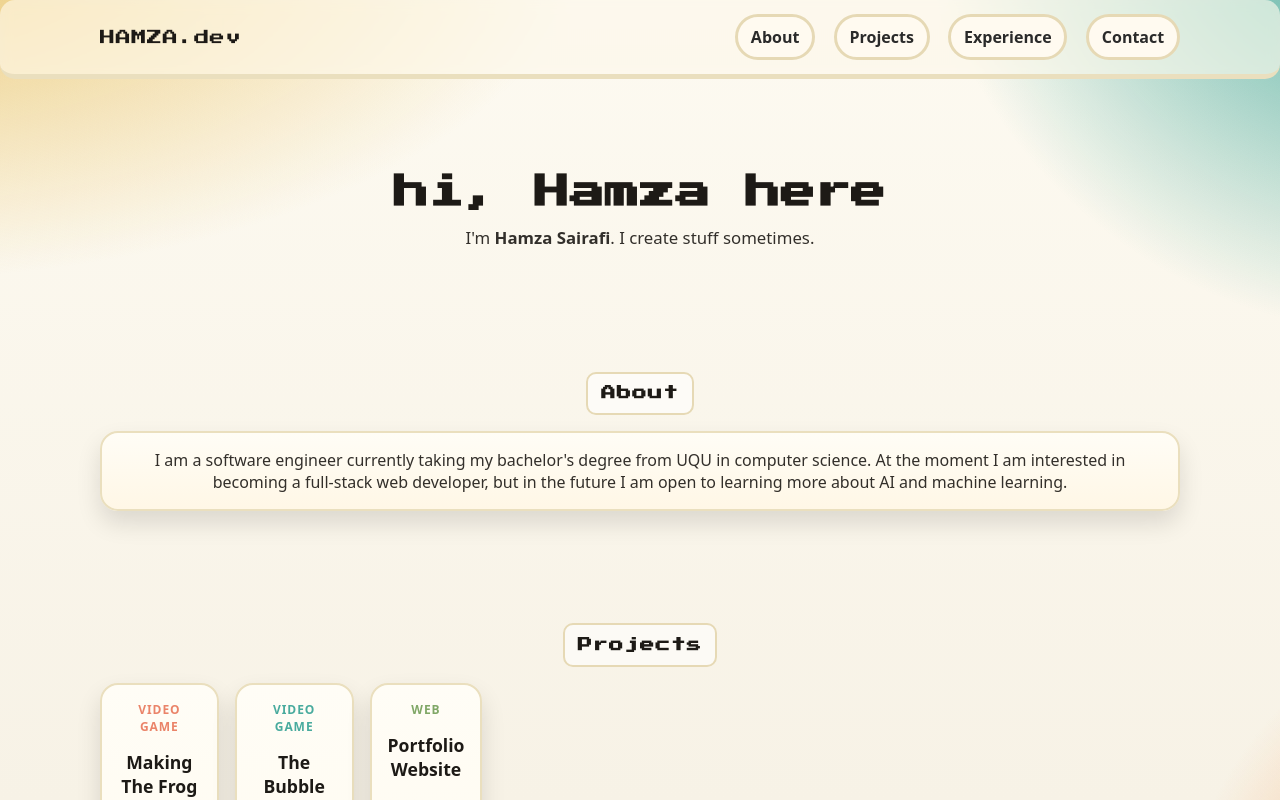
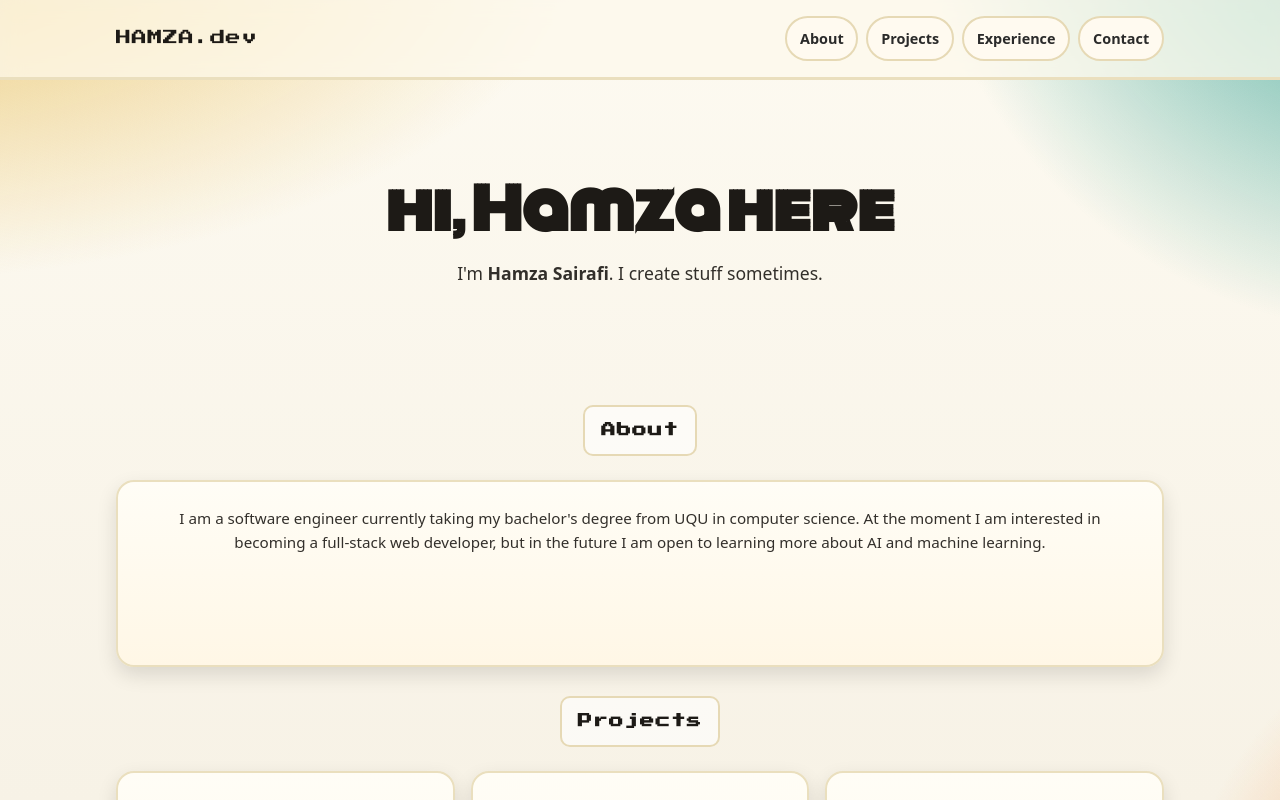
Before and after one commit to HamzaSairafi/Portfolio, a plain HTML site: page index.html in a window 1280 px wide. Shown: the top 800 px of the page. Drawn offline with Linux system fonts and the light colour scheme; a web font is replaced by a local one.

Commit message:
Refactor Style.css for improved structure and spacing

```diff
--- a/Style.css
+++ b/Style.css
@@ -1,19 +1,30 @@
-:root{
-    --ink: #1d1a16;                  /* deep coffee */
-    --cream: #f2e8cf;                /* paper */
-    --mustard: #e9c46a;              /* mustard */
-    --orange: #f4a261;               /* soft orange */
-    --rust: #e76f51;                 /* rust */
-    --olive: #6a994e;                /* olive green */
-    --teal: #2a9d8f;                 /* teal */
-    --navy: #264653;                 /* retro navy */
-    --shadow: rgba(0,0,0,.12);
+:root {
+    --ink: #1d1a16;
+    --cream: #f2e8cf;
+    --mustard: #e9c46a;
+    --orange: #f4a261;
+    --rust: #e76f51;
+    --olive: #6a994e;
+    --teal: #2a9d8f;
+    --navy: #264653;
+    --shadow: rgba(0, 0, 0, 0.12);
     --radius: 18px;
     --maxw: 1080px;
+    --spacing-xs: 0.5rem;
+    --spacing-sm: 0.75rem;
+    --spacing-md: 1rem;
+    --spacing-lg: 1.5rem;
+    --spacing-xl: 2.5rem;
 }
+
+* {
+    box-sizing: border-box;
+}
+
 body {
     margin: 0;
-    font-family: "Chivo", system-ui; /*System-ui keyword tells browser to use its defult font*/
+    padding: 0;
+    font-family: "Chivo", system-ui, -apple-system, sans-serif;
     color: var(--ink);
     background:
         radial-gradient(1200px 600px at -10% -10%, var(--mustard) 0%, transparent 60%),
@@ -21,75 +32,285 @@ body {
         radial-gradient(600px 600px at 120% 120%, var(--orange) 0%, transparent 60%),
         linear-gradient(180deg, #fdfaf1 0%, #f7f2e6 100%);
     background-attachment: fixed;
+    line-height: 1.6;
 }
 
-.container { width: min(100% - 2rem, var(--maxw)); margin-inline: auto; } /*makes when the browser wide pretty*/
-.stack { display: grid; gap: 1.25rem; }
-
-header {
-    position: sticky; top: 0; z-index: 50;/*z-index makes the header infront of the rest*/
-    backdrop-filter: saturate(120%) blur(6px); /*makes the nav bar tranpretaion blury*/
-    background: rgba(252, 248, 236, 0.65);
-    border-bottom: 5px solid #eadfbe;
-    border-radius: 15px;
+/* Layout */
+.container {
+    width: min(100% - 2rem, var(--maxw));
+    margin-inline: auto;
+    padding-inline: var(--spacing-md);
 }
 
-.bar { display:flex; align-items:center; justify-content:space-between; padding: .9rem 0; }
-.brand { display:flex; align-items:center; gap:.75rem; text-decoration:none; color:inherit; }
-
-.logo {
-    width: 42px; height: 42px; border-radius: 10px;
-    background: conic-gradient(from 210deg, var(--rust), var(--orange), var(--mustard), var(--olive), var(--teal), var(--rust));
-    box-shadow: 0 6px 18px var(--shadow), inset 0 0 0 3px #fff9;
+.stack {
+    display: grid;
+    gap: var(--spacing-lg);
 }
 
-.title { font-family: "Press Start 2P", system-ui; font-size: .95rem; letter-spacing: .5px; }
+.grid {
+    display: grid;
+    gap: var(--spacing-md);
+    grid-template-columns: 1fr;
+}
+
+@media (min-width: 768px) {
+    .grid {
+        grid-template-columns: repeat(2, 1fr);
+    }
+}
+
+@media (min-width: 1024px) {
+    .grid {
+        grid-template-columns: repeat(3, 1fr);
+    }
+}
+
+/* Header */
+header {
+    position: sticky;
+    top: 0;
+    z-index: 50;
+    backdrop-filter: saturate(120%) blur(10px);
+    background: rgba(252, 248, 236, 0.75);
+    border-bottom: 3px solid #eadfbe;
+}
+
+.bar {
+    display: flex;
+    align-items: center;
+    justify-content: space-between;
+    padding: var(--spacing-md) 0;
+    gap: var(--spacing-md);
+    flex-wrap: wrap;
+}
+
+.brand {
+    display: flex;
+    align-items: center;
+    gap: var(--spacing-sm);
+    text-decoration: none;
+    color: inherit;
+}
+
+.title {
+    font-family: "Press Start 2P", monospace, system-ui;
+    font-size: clamp(0.75rem, 2vw, 0.95rem);
+    letter-spacing: 0.5px;
+}
+
+/* Navigation */
+nav {
+    display: flex;
+    gap: var(--spacing-xs);
+    flex-wrap: wrap;
+}
 
 nav a {
-    display:inline-block; margin-left: .9rem; padding:.55rem .8rem; border-radius: 999px; text-decoration:none; font-weight:600;
-    border: 3px solid #e6d9b5; color: #2a2a2a; background: #fffaf0;
+    display: inline-block;
+    padding: 0.55rem 0.8rem;
+    border-radius: 999px;
+    text-decoration: none;
+    font-weight: 600;
+    font-size: 0.9rem;
+    border: 2px solid #e6d9b5;
+    color: #2a2a2a;
+    background: #fffaf0;
+    transition: all 0.2s ease;
 }
 
-nav a:hover { transform: translateY(-2px); box-shadow: 0 6px 14px var(--shadow); }
+nav a:hover,
+nav a:focus {
+    transform: translateY(-2px);
+    box-shadow: 0 6px 14px var(--shadow);
+}
 
-.intro { padding: 6rem 0 3rem; text-align: center; }
-.intro h1 { font-family: "Press Start 2P"; font-size: 2.2rem; margin: 0 0 .9rem; }
-.intro p { margin: 0 auto; max-width: 48ch; font-size: 1.05rem; line-height: 1.6; opacity: .9; }
+/* Intro Section */
+.intro {
+    padding: clamp(3rem, 8vw, 6rem) 0 var(--spacing-xl);
+    text-align: center;
+}
 
-.skills { margin-top: 1.25rem; display:flex; flex-wrap: wrap; gap:.6rem; justify-content:center; }
-.skill { font-size: .9rem; border:2px dashed #d9caa4; padding:.45rem .7rem; border-radius:999px; background:#fff9; }
+.intro h1 {
+    font-family: "Monoton", cursive;
+    font-size: clamp(2rem, 6vw, 3.5rem);
+    margin: 0 0 var(--spacing-md);
+    line-height: 1.2;
+}
 
-.grid { display:grid; gap: 1rem; grid-template-columns: repeat(12, 1fr); }
-.col-4 { grid-column: span 12;}
-@media (min-width: 720px) { .col-4 { grid-column: span 4; } }
+.intro p {
+    margin: 0 auto;
+    max-width: 48ch;
+    font-size: clamp(1rem, 2vw, 1.1rem);
+    line-height: 1.7;
+    opacity: 0.9;
+}
 
-
+/* Cards */
 .card {
     border-radius: var(--radius);
     background: linear-gradient(180deg, #fffdf6, #fff7e6);
     border: 2px solid #eadfbe;
-box-shadow: 0 12px 24px var(--shadow);
-padding: 1rem; display:flex; flex-direction:column; gap:.75rem;
+    box-shadow: 0 8px 20px var(--shadow);
+    padding: var(--spacing-lg);
+    display: flex;
+    flex-direction: column;
+    gap: var(--spacing-sm);
+    transition: all 0.3s ease;
+    height: 100%;
 }
 
-.tag { font-size: .75rem; text-transform: uppercase; letter-spacing: .08em; font-weight:700; opacity:.85; }
+.card:hover {
+    transform: translateY(-4px);
+    box-shadow: 0 12px 28px rgba(0, 0, 0, 0.18);
+}
+
+.tag {
+    font-size: 0.7rem;
+    text-transform: uppercase;
+    letter-spacing: 0.1em;
+    font-weight: 700;
+    opacity: 0.85;
+}
+
 .tag.orange { color: var(--rust); }
 .tag.teal { color: var(--teal); }
 .tag.olive { color: var(--olive); }
-.card h3 { margin:.2rem 0; font-size: 1.1rem; }
-.card p { margin:0; opacity:.9; }
-.card a.btn { align-self:flex-start; margin-top:.25rem; text-decoration:none; font-weight:700; border:2px solid var(--navy); color:var(--navy); padding:.5rem .7rem; border-radius:10px; }
-.card a.btn:hover { background: var(--navy); color: #fffaf0; }
 
-section { padding: 2.5rem 0; text-align: center;}
-section h2 { font-family: "Press Start 2P"; font-size:0.9rem; letter-spacing:.08em; margin-bottom: 1rem; display:inline-block; padding:.8rem .8rem; border-radius: 10px; border: 2px solid #e6d9b5; background:#fff9;}
+.card h3 {
+    margin: 0.2rem 0;
+    font-size: clamp(1rem, 2vw, 1.15rem);
+    line-height: 1.3;
+}
 
-.experience { display:flex; flex-wrap:wrap; gap:.6rem; justify-content: center;}
-.experience li { background:#fff; border:2px solid #e6d9b5; padding:.45rem .7rem; border-radius: 10px; font-weight:600; overflow: hidden;}
+.card p {
+    margin: 0;
+    opacity: 0.9;
+    font-size: 0.95rem;
+    flex-grow: 1;
+}
 
-footer { padding: 2.5rem 0 3rem; text-align:center; opacity:.85; }
-.links { display:flex; gap:.6rem; justify-content:center; flex-wrap:wrap; }
-.links a { text-decoration:none; border:2px solid #e6d9b5; padding:.5rem .8rem; border-radius: 999px; font-weight:700; color:#2a2a2a; background:#fffaf0; }
-.links a:hover { transform: translateY(-2px); box-shadow: 0 8px 16px var(--shadow); }
+.card a.btn {
+    align-self: flex-start;
+    margin-top: auto;
+    text-decoration: none;
+    font-weight: 700;
+    font-size: 0.85rem;
+    border: 2px solid var(--navy);
+    color: var(--navy);
+    padding: 0.55rem 0.9rem;
+    border-radius: 10px;
+    transition: all 0.2s ease;
+}
 
-:focus-visible { outline: 3px dashed var(--teal); outline-offset: 3px; }
+.card a.btn:hover,
+.card a.btn:focus {
+    background: var(--navy);
+    color: #fffaf0;
+    transform: translateY(-2px);
+}
+
+/* Sections */
+section {
+    padding: var(--spacing-xl) 0;
+    text-align: center;
+}
+
+section h2 {
+    font-family: "Press Start 2P", monospace, system-ui;
+    font-size: clamp(0.75rem, 2vw, 0.9rem);
+    letter-spacing: 0.08em;
+    margin-bottom: var(--spacing-lg);
+    display: inline-block;
+    padding: var(--spacing-sm) var(--spacing-md);
+    border-radius: 10px;
+    border: 2px solid #e6d9b5;
+    background: rgba(255, 255, 255, 0.6);
+}
+
+/* Experience */
+.experience {
+    display: flex;
+    flex-wrap: wrap;
+    gap: var(--spacing-xs);
+    justify-content: center;
+    list-style: none;
+    padding: 0;
+    margin: 0;
+}
+
+.experience li {
+    background: #fff;
+    border: 2px solid #e6d9b5;
+    padding: 0.5rem 0.8rem;
+    border-radius: 10px;
+    font-weight: 600;
+    font-size: 0.9rem;
+    transition: all 0.2s ease;
+}
+
+.experience li:hover {
+    transform: translateY(-2px);
+    box-shadow: 0 4px 12px var(--shadow);
+}
+
+/* Footer */
+footer {
+    padding: var(--spacing-xl) 0 3rem;
+    text-align: center;
+    opacity: 0.85;
+}
+
+.links {
+    display: flex;
+    gap: var(--spacing-xs);
+    justify-content: center;
+    flex-wrap: wrap;
+}
+
+.links a {
+    text-decoration: none;
+    border: 2px solid #e6d9b5;
+    padding: 0.55rem 0.85rem;
+    border-radius: 999px;
+    font-weight: 700;
+    font-size: 0.9rem;
+    color: #2a2a2a;
+    background: #fffaf0;
+    transition: all 0.2s ease;
+}
+
+.links a:hover,
+.links a:focus {
+    transform: translateY(-2px);
+    box-shadow: 0 8px 16px var(--shadow);
+}
+
+/* Accessibility */
+:focus-visible {
+    outline: 3px dashed var(--teal);
+    outline-offset: 3px;
+}
+
+/* Responsive Typography */
+@media (max-width: 480px) {
+    .container {
+        width: min(100% - 1.5rem, var(--maxw));
+    }
+
+    nav a {
+        font-size: 0.85rem;
+        padding: 0.5rem 0.7rem;
+    }
+}
+
+/* Print Styles */
+@media print {
+    body {
+        background: white;
+    }
+
+    header {
+        position: static;
+        background: white;
+    }
+}
```
Lines whose indentation alone changed are shown as unchanged.
